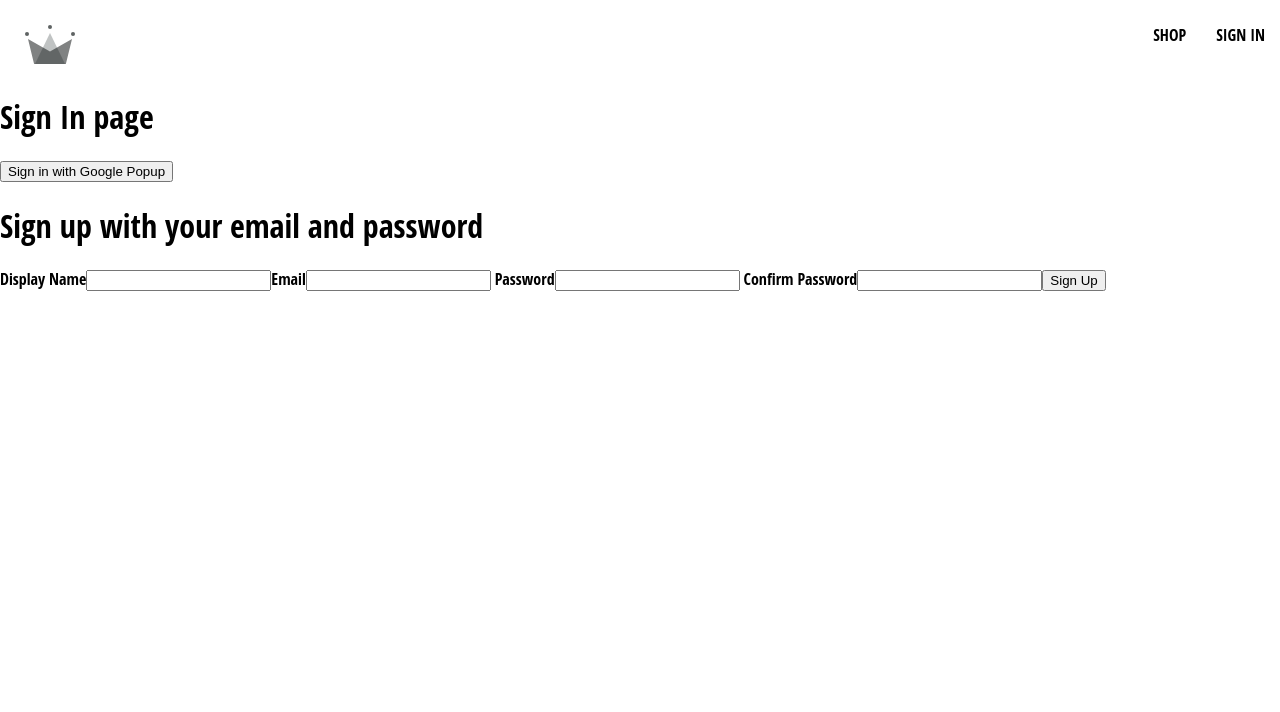
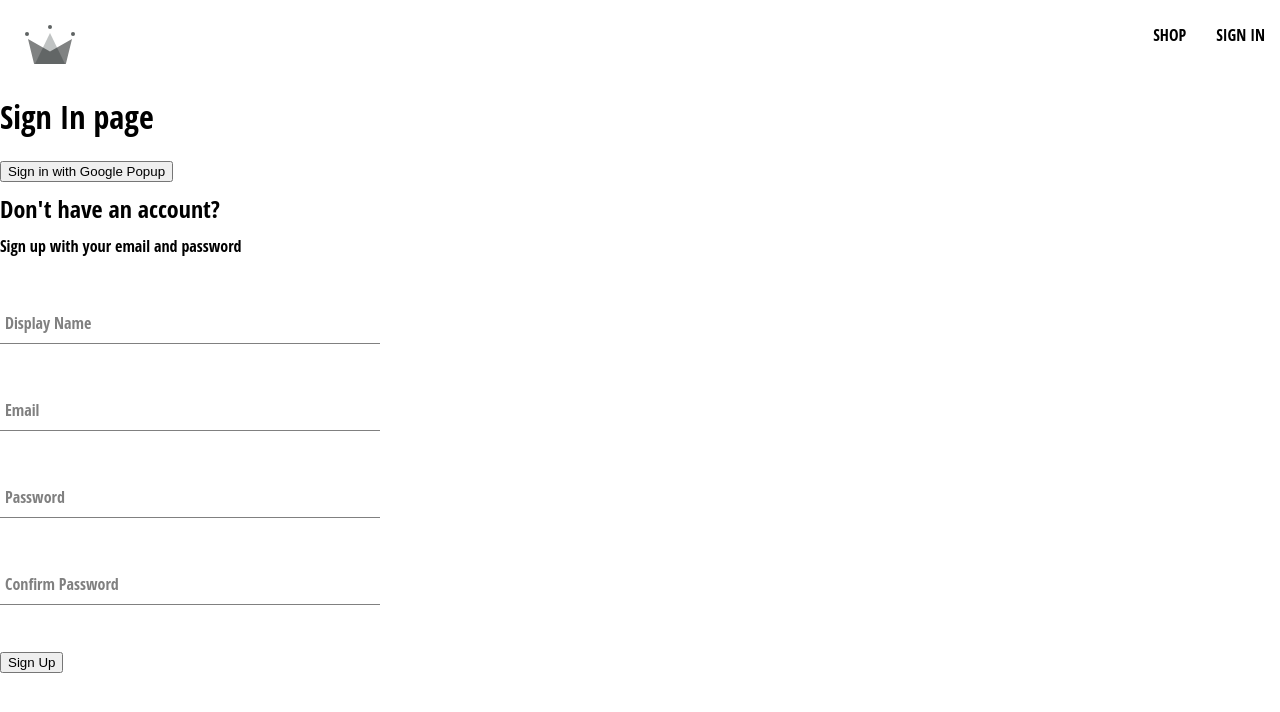
Before and after one commit to OscarMesh/crwn-clowthing-oscar, a React (Create React App) app: page /sign-in in a window 1280 px wide. Shown: the top 712 px of the page. Built offline with nearby package versions, Linux system fonts and the light colour scheme; the HTML template or start-up script is replaced by a standard one.

Commit message:
auth provider

```diff
--- a/package.json
+++ b/package.json
@@ -7,6 +7,7 @@
     "@testing-library/react": "^13.3.0",
     "@testing-library/user-event": "^13.5.0",
     "firebase": "^9.9.1",
+    "firestore": "^1.1.6",
     "react": "^18.2.0",
     "react-dom": "^18.2.0",
     "react-router-dom": "^6.3.0",
@@ -22,7 +23,6 @@
   },
   "eslintConfig": {
     "extends": [
-      "react-app",
       "react-app/jest"
     ]
   },
--- /dev/null
+++ b/src/componets/form-input/form-input.component.jsx
@@ -0,0 +1,21 @@
+import "./form-input.styles.scss";
+
+const FormInput = ({ label, ...otherProps }) => {
+  return (
+    <div className="group">
+      <input className="form-input" {...otherProps} />
+      {label && (
+        <label
+          className={`${
+            otherProps.value.length ? "shrink" : ""
+          } form-input-label `}
+        >
+          {" "}
+          {label}
+        </label>
+      )}
+    </div>
+  );
+};
+
+export default FormInput;
--- /dev/null
+++ b/src/componets/form-input/form-input.styles.scss
@@ -0,0 +1,46 @@
+$sub-color: grey;
+$main-color: black;
+@mixin shrinkLabel {
+  top: -14px;
+  font-size: 12px;
+  color: $main-color;
+}
+.group {
+  position: relative;
+  margin: 45px 0;
+  .form-input {
+    background: none;
+    background-color: white;
+    color: $sub-color;
+    font-size: 18px;
+    padding: 10px 10px 10px 5px;
+    display: block;
+    width: 100%;
+    border: none;
+    border-radius: 0;
+    border-bottom: 1px solid $sub-color;
+    margin: 25px 0;
+    &:focus {
+      outline: none;
+    }
+    &:focus ~ .form-input-label {
+      @include shrinkLabel();
+    }
+  }
+  input[type="password"] {
+    letter-spacing: 0.3em;
+  }
+  .form-input-label {
+    color: $sub-color;
+    font-size: 16px;
+    font-weight: normal;
+    position: absolute;
+    pointer-events: none;
+    left: 5px;
+    top: 10px;
+    transition: 300ms ease all;
+    &.shrink {
+      @include shrinkLabel();
+    }
+  }
+}
--- a/src/componets/sign-up-form/sign-up-form.component.js
+++ b/src/componets/sign-up-form/sign-up-form.component.js
@@ -1,6 +1,13 @@
 import { useState } from "react";
 
-import { createUserAuthWithEmailAndPassword } from "../../utils/firebase/firebase.utils";
+import FormInput from "../form-input/form-input.component";
+
+import {
+  createUserAuthWithEmailAndPassword,
+  createUserDocumentFromAuth,
+} from "../../utils/firebase/firebase.utils";
+
+import './sign-up-form.styles.scss'
 
 const defaultFormFields = {
   displayName: "",
@@ -10,6 +17,14 @@
 };
 
 const SignUpForm = () => {
+
+  const [formFields, setFormFields] = useState(defaultFormFields);
+  const { displayName, email, password, confirmPassword } = formFields;
+  console.log(formFields);
+
+  const resetFormFields = () => {
+    setFormFields(defaultFormFields);
+  };
    const handleSubmit = async (event) => {
      event.preventDefault();
 
@@ -22,29 +37,31 @@
        const { user } = await createUserAuthWithEmailAndPassword(
          email,
          password
-      )(email, password);
-
-
-
+       );
+       await createUserDocumentFromAuth(user, { displayName });
+       resetFormFields();
      } catch (error) {
+       if (error.code === "auth/email-already-in-use") {
+         alert("Cannot create user, email already in use");
+       } else {
          console.log("user creation encountered an error", error);
+       }
      }
    };
 
-  const [formFields, setFormFields] = useState(defaultFormFields);
-  const { displayName, email, password, confirmPassword } = formFields;
-  console.log(formFields);
   const handleChange = (event) => {
     const { name, value } = event.target;
 
     setFormFields({ ...formFields, [name]: value });
   };
   return (
-    <div>
-      <h1>Sign up with your email and password</h1>
+    <div className="sign-up-container">
+        <h2>Don't have an account?</h2>
+      <span>Sign up with your email and password</span>
       <form onSubmit={handleSubmit}>
-        <label htmlFor=""> Display Name</label>
-        <input
+
+        <FormInput
+        label='Display Name'
           type="text"
           required
           onChange={handleChange}
@@ -52,8 +69,9 @@
           value={displayName}
         />
 
-        <label htmlFor="">Email</label>
-        <input
+
+        <FormInput
+        label='Email'
           type="email"
           required
           onChange={handleChange}
@@ -61,8 +79,9 @@
           value={email}
         />
 
-        <label htmlFor=""> Password</label>
-        <input
+
+        <FormInput
+        label='Password'
           type="password"
           required
           onChange={handleChange}
@@ -70,8 +89,9 @@
           value={password}
         />
 
-        <label htmlFor=""> Confirm Password</label>
-        <input
+
+        <FormInput
+        label='Confirm Password'
           type="password"
           required
           onChange={handleChange}
--- /dev/null
+++ b/src/componets/sign-up-form/sign-up-form.styles.scss
@@ -0,0 +1,9 @@
+.sign-up-container {
+    display: flex;
+    flex-direction: column;
+    width: 380px;
+
+    h2 {
+        margin: 10px 0;
+    }
+}
--- a/src/utils/firebase/firebase.utils.js
+++ b/src/utils/firebase/firebase.utils.js
@@ -35,7 +35,10 @@
 
 export const db = getFirestore();
 
-export const createUserDocumentFromAuth = async (userAuth) => {
+export const createUserDocumentFromAuth = async (
+  userAuth,
+  additionalInformation = {}
+) => {
   if (!userAuth) return;
 
   const userDocRef = doc(db, "users", userAuth.uid);
@@ -51,6 +54,7 @@
         displayName,
         email,
         createdAt,
+        ...additionalInformation,
       });
     } catch (error) {
       console.log("error creating the user", error.message);
@@ -61,7 +65,6 @@
 };
 
 export const createUserAuthWithEmailAndPassword = async (email, password) => {
-if (!email || !password) return;
-
-return await  createUserWithEmailAndPassword(auth, email, password)
-}
+  if (!email || !password)return;
+  return await createUserWithEmailAndPassword(auth, email, password);
+};
```
Also changed, not shown: src/componets/button/button.component.jsx (added), 1 other file (tests, documents, lock files or other folders). Lines whose indentation alone changed are shown as unchanged.
